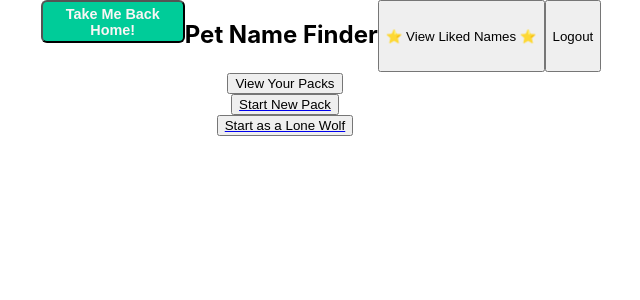
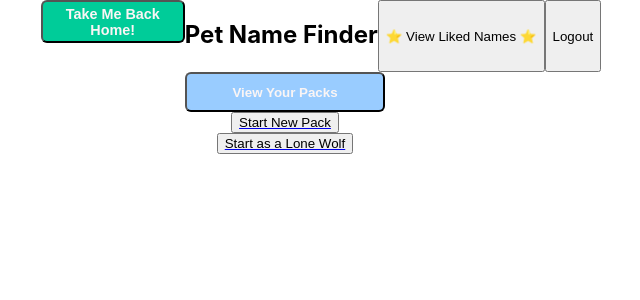
Before and after one commit to Pet-Name-Finder/pet-name-frontend, a React (Create React App) app: page / in a window 1280 px wide. Shown: the top 300 px of the page, without its empty margins (355-995 px from the left). Built offline with nearby package versions, Linux system fonts and the light colour scheme.

Commit message:
Add simple styling to distinguish disabled and functional buttons

```diff
--- a/src/Components/Home/Home.css
+++ b/src/Components/Home/Home.css
@@ -4,3 +4,12 @@
   align-items: center;
   justify-content: center;
 }
+
+.view-packs-btn {
+  border-radius: 6px;
+  background-color: #99CCFF;
+  color: #faf5f5;
+  width: 15em;
+  height: 3em;
+  font-weight: 600;
+}
```
